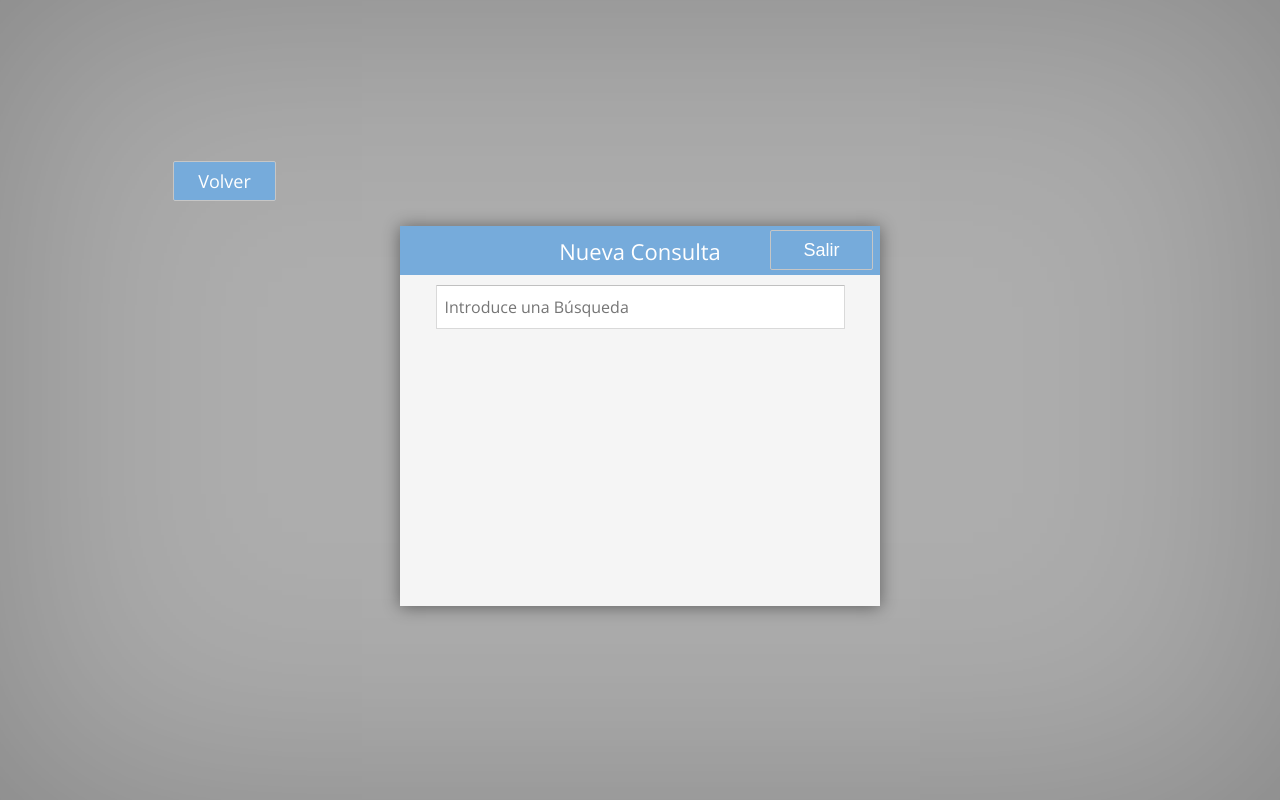
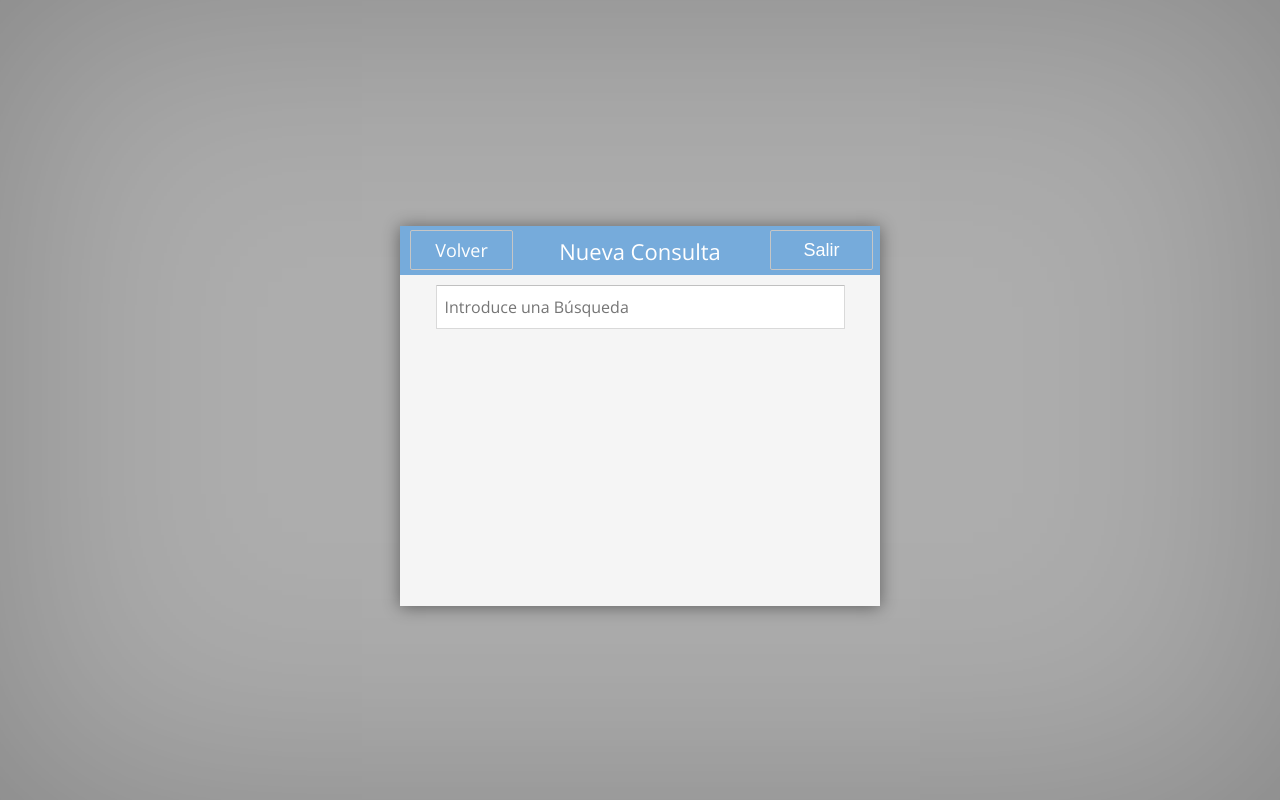
Before and after one commit to LauraMedina93/app-sessions-php, a PHP site: page /todo.php in a window 1280 px wide. Run offline with PHP 8.4, Linux system fonts and the light colour scheme; the visitor is signed in with stand-in values (Sample User, id 1); data comes from the database, SQL or seed files in the repository; some libraries are stand-ins or nearby versions.

Commit message:
style.css & todo.php modified

```diff
--- a/css/style.css
+++ b/css/style.css
@@ -310,14 +310,14 @@ button, #createCons {
     font-size: 16px;
     text-align: left;
 }
-button, #back {
+#back {
     border-radius: 2px;
     background: #76abdb;
     font-weight: normal;
-    margin: 160px 0 0 0;
+    margin: 3px 0 0 0;
     color: rgb(255, 255, 255);
     position: absolute;
-    left: 173px;
+    left: 10px;
     top: 1px;
     font-size: 18px;
     width: 103px;
@@ -338,7 +338,7 @@ button, #back {
     background-position: center center;
     width: 28%;
     left: 395px;
-    margin-top: 60px;
+    margin-top: -38px;
 
     @include transition(.5s opacity ease);
         opacity: .95;
--- a/todo.php
+++ b/todo.php
@@ -51,8 +51,9 @@
         <form action="logout.php" method="POST" id="salir">
             <button class="salida">Salir</button>
         </form>
+        <input class="button" id="back" onclick="location.href='menu.php'" value="Volver"/>
     </div>
-    <input class="button" id="back" onclick="location.href='menu.php'" value="Volver"/>
+
      </div>
 <?php else: ?>
 <?php Header('Location: index.php')?>
```
